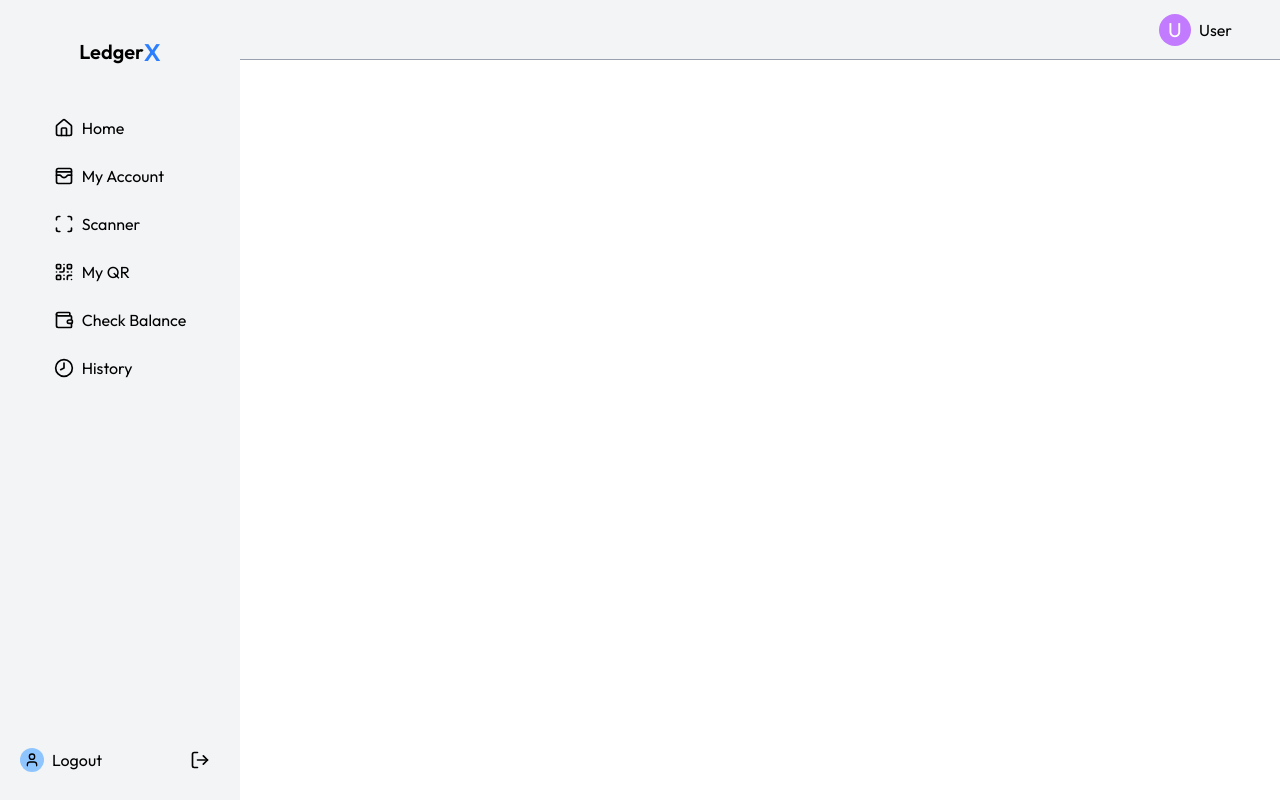
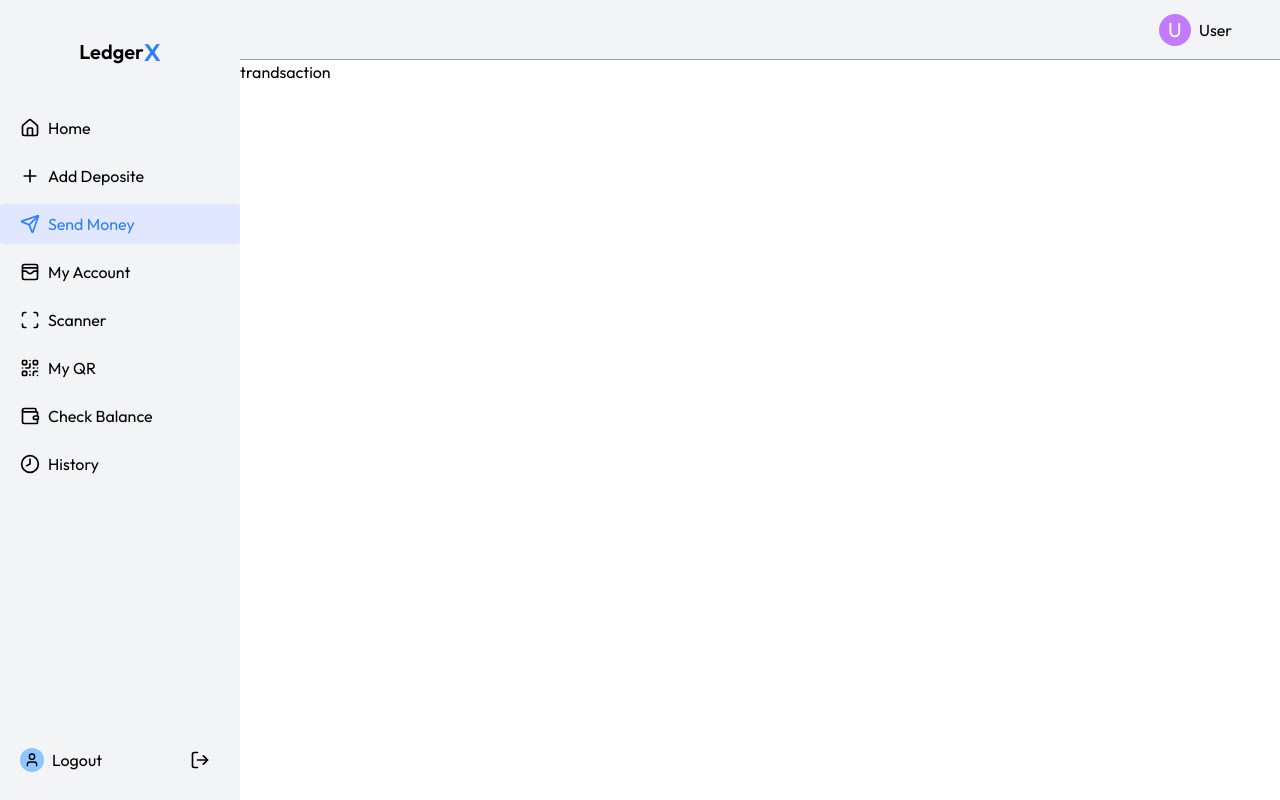
Before and after one commit to Manasgupta1004/Ledge_Banking_System, a React (Vite) app in the folder Frontend/: page /transaction in a window 1280 px wide. Built offline with nearby package versions, Linux system fonts and the light colour scheme; no server answers.

Commit message:
updated code

```diff
--- a/Frontend/src/App.jsx
+++ b/Frontend/src/App.jsx
@@ -10,13 +10,16 @@ import QR from './pages/QR'
 import Scanner from './pages/scanner'
 import Navbar from './components/navbar'
 import Sidebar from './components/sidebar'
+import Transaction from './pages/transaction'
+import Deposite from './pages/deposite'
 const App = () => {
   return (
     <div className='flex w-full'>
       <Toaster />
       <Sidebar />
-      <div className='w-full'>
+      <div className='w-full md:ml-60'>
         <Navbar/>
+        <main className=''>
         <Routes>
         <Route path='/' element={<Home/>}/>
         <Route path='/signup' element={<Login />} />
@@ -25,7 +28,10 @@ const App = () => {
         <Route path='/my-scanner' element={<Scanner />} />
         <Route path='/my-history' element={<History />} />
         <Route path='/my-balance' element={<Balance />} />
+        <Route path='/transaction' element={<Transaction/>}/>
+        <Route path='/add-deposite' element={<Deposite/>}/>
       </Routes>
+      </main>
       </div>
     </div>
   )
--- a/Frontend/src/components/sidebar.jsx
+++ b/Frontend/src/components/sidebar.jsx
@@ -1,5 +1,5 @@
 import React from 'react'
-import { Clock8Icon, Home, LogOutIcon, QrCodeIcon, ScanIcon, User, Wallet, WalletCards } from 'lucide-react'
+import { Clock8Icon, Home, LogOutIcon, PlusIcon, QrCodeIcon, ScanIcon, SendIcon, User, Wallet, WalletCards } from 'lucide-react'
 import { useLocation, useNavigate } from 'react-router-dom'
 import axios from '../axios.js'
 import toast from 'react-hot-toast'
@@ -28,7 +28,7 @@ const sidebar = () => {
         }
     }
     return (
-        <div className='flex flex-col items-center justify-between h-screen bg-gray-100 py-5'>
+        <div className='flex flex-col fixed items-center justify-between h-screen bg-gray-100 py-5'>
             <div className='flex flex-col'>
                 <div className='flex items-center justify-center mt-4'>
                     <h1 className='font-semibold text-xl'>Ledger</h1><p className='text-blue-500 text-2xl font-semibold'>X</p>
@@ -37,6 +37,14 @@ const sidebar = () => {
                     <div className={`${location.pathname === '/' ? 'bg-indigo-100 rounded w-[240px] cursor-pointer text-blue-500' : ''} py-2 px-5 flex items-center gap-2`}>
                         <Home size={20} />
                         <p onClick={() => navigation('/')}>Home</p>
+                    </div>
+                     <div className={`${location.pathname === '/add-deposite' ? 'bg-indigo-100 w-[240px] cursor-pointer rounded text-blue-500' : ''} py-2 px-5 flex items-center gap-2`}>
+                        <PlusIcon size={20} />
+                        <p onClick={() => navigation('/add-deposite')}>Add Deposite</p>
+                    </div>
+                     <div className={`${location.pathname === '/transaction' ? 'bg-indigo-100 w-[240px] cursor-pointer rounded text-blue-500' : ''} py-2 px-5 flex items-center gap-2`}>
+                        <SendIcon size={20} />
+                        <p onClick={() => navigation('/transaction')}>Send Money</p>
                     </div>
                     <div className={`${location.pathname === '/my-accounts' ? 'bg-indigo-100 w-[240px] rounded cursor-pointer text-blue-500' : ''} py-2 px-5 flex items-center gap-2`}>
                         <WalletCards size={20} />
--- a/Frontend/src/pages/accounts.jsx
+++ b/Frontend/src/pages/accounts.jsx
@@ -43,7 +43,7 @@ const accounts = () => {
             <WalletCards className='h-15 w-15 p-2 text-blue-400 bg-blue-100 rounded-2xl' />
             <div>
               <h1 className='text-2xl font-semibold'> Accounts</h1>
-              <p>Manage Your Bank accounst, card and more</p>
+              <p>Manage Your Bank accounts, card and more</p>
             </div>
           </div>
           <div onClick={() => createAccount()} className='flex items-center px-4 py-2 rounded bg-blue-500 text-white gap-2'>
--- /dev/null
+++ b/Frontend/src/pages/deposite.jsx
@@ -0,0 +1,9 @@
+import React from 'react'
+
+const deposite = () => {
+  return (
+    <div>deposite</div>
+  )
+}
+
+export default deposite
--- a/Frontend/src/pages/history.jsx
+++ b/Frontend/src/pages/history.jsx
@@ -6,31 +6,42 @@ import axios from '../axios.js'
 const history = () => {
   const { userAccounts, user } = useAppContext()
   const [ledgers, setLedgers] = useState({})
-  const [name, setName] = useState()
+  const [names, setNames] = useState({})
 
   const getUserById = async (accountId) => {
     try {
       const { data } = await axios.post(`/api/account/getuserbyid/${accountId}`)
       if (data.success) {
-        setName(data.userName)
+        setNames(prev => ({
+          ...prev,
+          [accountId]: data.userName
+        }))
       }
     } catch (error) {
       console.log(error)
     }
   }
 
-
   const getHistory = async (accountId) => {
     try {
       const { data } = await axios.get(`/api/transactions/get-ledger/${accountId}`)
 
-      console.log(data)
+      if (data.success) {
 
-      if (data.success) {
         setLedgers(prev => ({
           ...prev,
           [accountId]: data.ledger
         }))
+
+        data.ledger.forEach(ledger => {
+
+          const otherAccountId =
+            ledger.type === 'credit'
+              ? ledger.transaction.fromAccount
+              : ledger.transaction.toAccount
+
+          getUserById(otherAccountId)
+        })
       }
 
     } catch (error) {
@@ -115,7 +126,15 @@ const history = () => {
                                 <p className='font-semibold capitalize'>
                                   {ledger.type}
                                 </p>
-                                <p>{ledger.type === 'credit' ? 'From' : 'To'}</p>
+                                <p>
+                                  {ledger.type === 'credit' ? 'From' : 'To'}: {
+                                    names[
+                                    ledger.type === 'credit'
+                                      ? ledger.transaction.fromAccount
+                                      : ledger.transaction.toAccount
+                                    ]
+                                  }
+                                </p>
                               </div>
                             </div>
                             <p className='text-sm text-gray-500'>
--- /dev/null
+++ b/Frontend/src/pages/transaction.jsx
@@ -0,0 +1,9 @@
+import React from 'react'
+
+const trandsaction = () => {
+  return (
+    <div>trandsaction</div>
+  )
+}
+
+export default trandsaction
```
Also changed, not shown: 2 other files (tests, documents, lock files or other folders).
